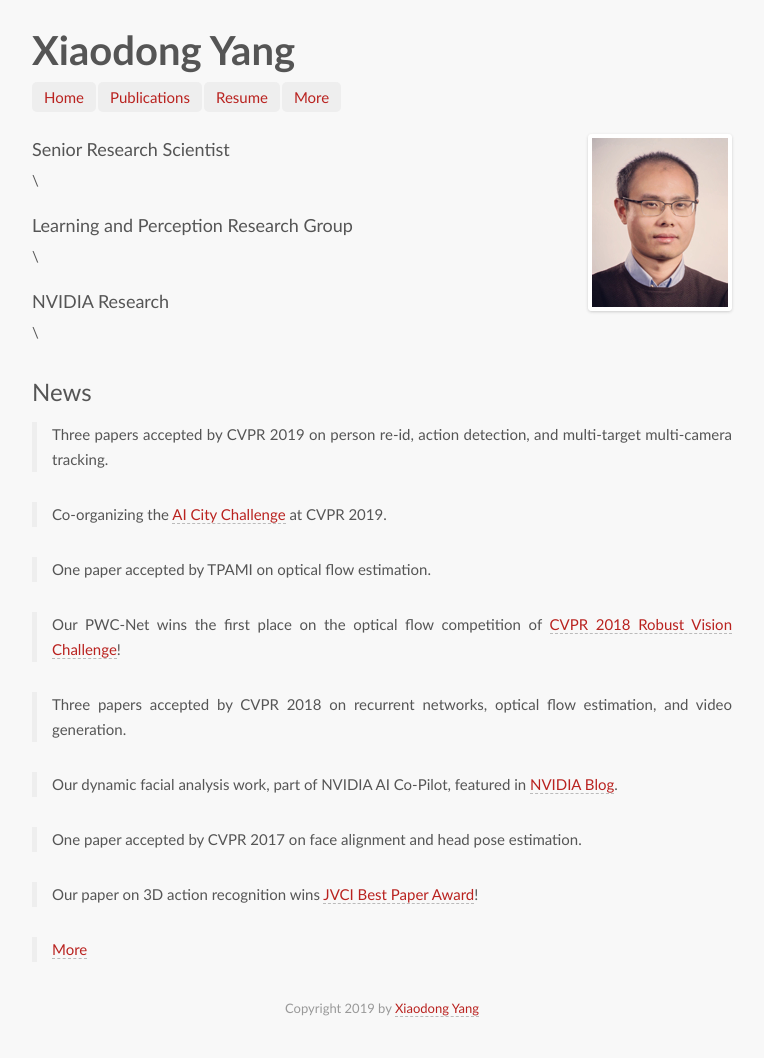
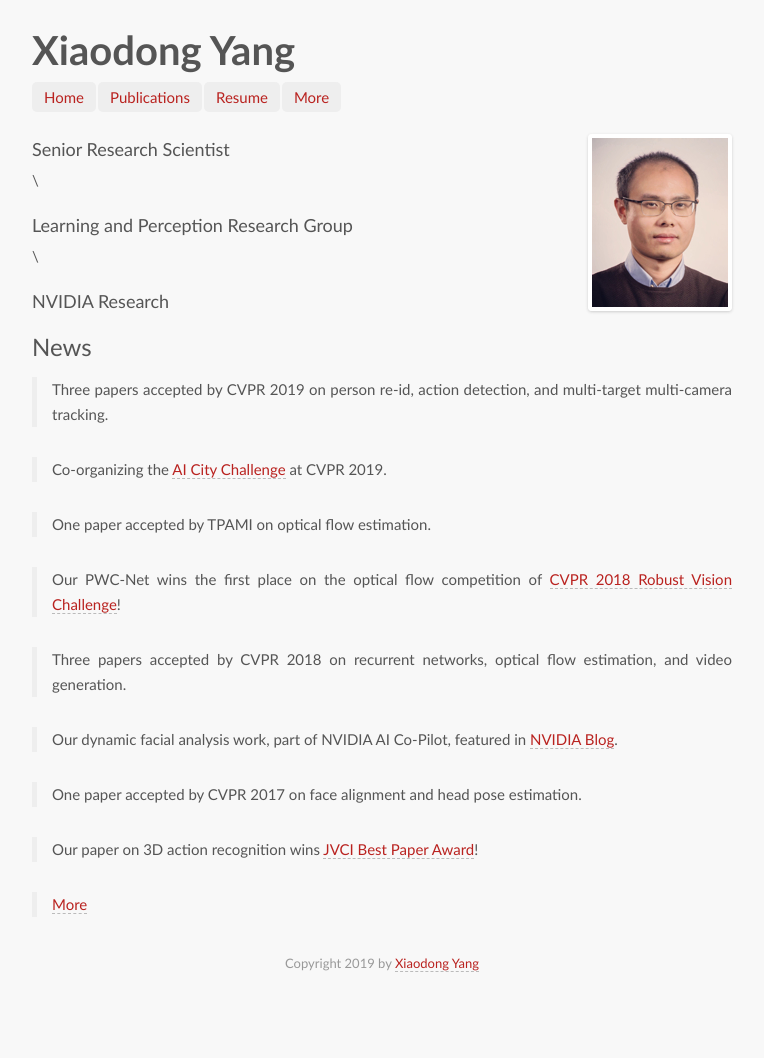
Before and after one commit to xiaodongyang/xiaodongyang.github.io, a Jekyll site: the page built from index.md, in a window 1280 px wide. Shown: the whole page, without its empty margins (258-1022 px from the left). Built offline with Jekyll 4.4.1, drawn with Linux system fonts in a browser that asks for light colours; some web fonts are replaced; after the commit the page ends 1013 px from its top, so only the background shows below that.

Commit message:
Update index.md

```diff
--- a/index.md
+++ b/index.md
@@ -5,7 +5,7 @@
 
 <font size="4">Senior Research Scientist</font>\
 <font size="4">Learning and Perception Research Group</font>\
-<font size="4">NVIDIA Research</font>\
+<font size="4">NVIDIA Research</font>
 
 ## News
 
```
